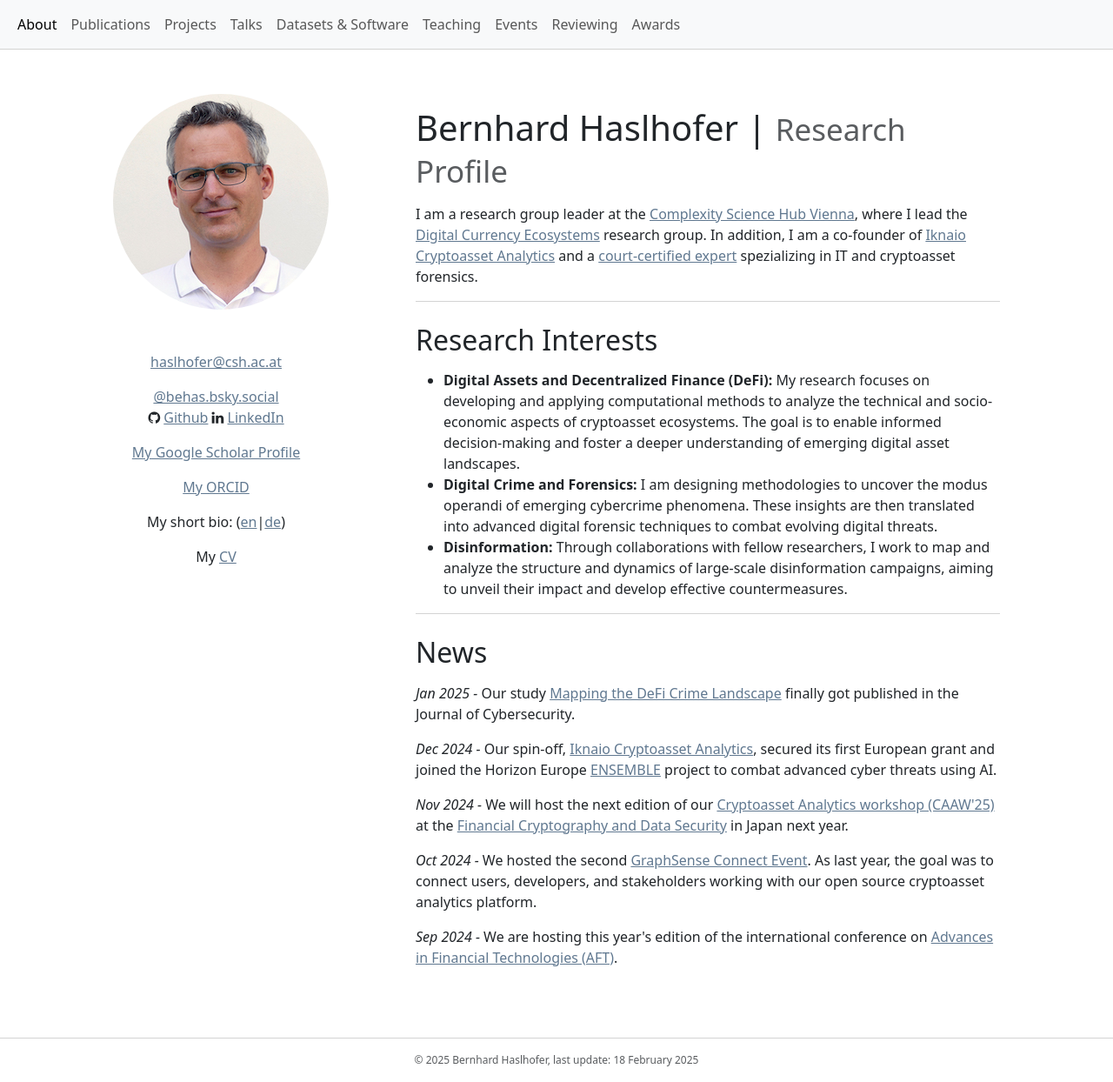
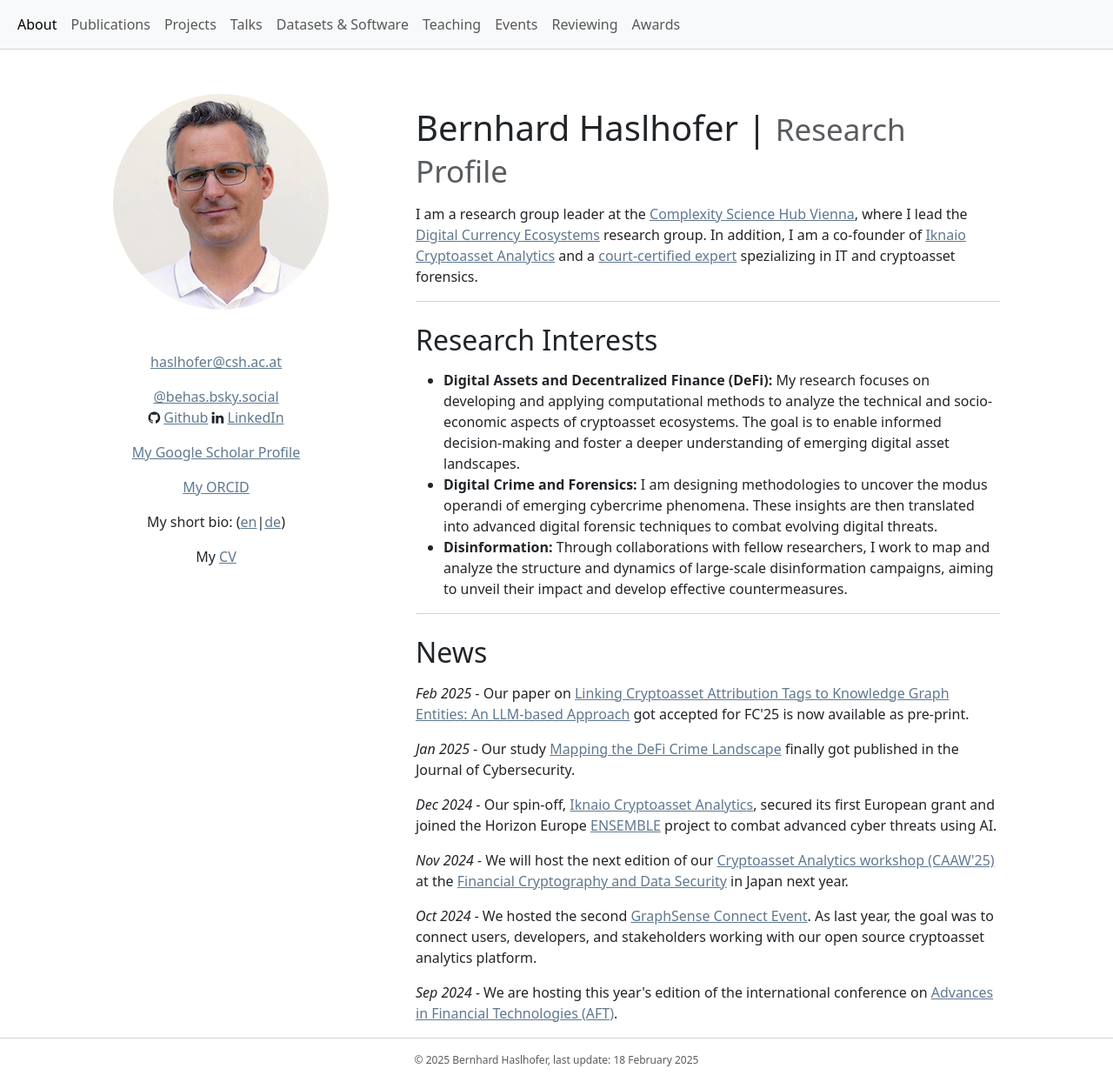
Before and after one commit to behas/behas.github.com, a Jekyll site: the page built from index.html, in a window 1280 px wide and 1244 px high. Shown: the whole window at 87% size. Built offline with Jekyll 4.4.1, drawn with Linux system fonts in a browser that asks for light colours; a style sheet for code colours, icons or effects is not loaded.

Commit message:
add news

```diff
--- a/_data/news.yml
+++ b/_data/news.yml
@@ -1,3 +1,8 @@
+- date: 2025-02-18
+  news: |
+    Our paper on <a href="https://arxiv.org/abs/2502.10453" target="_blank">Linking Cryptoasset Attribution Tags to Knowledge Graph Entities: An LLM-based Approach</a>
+    got accepted for FC'25 is now available as pre-print.
+
 - date: 2025-01-22
   news: |
     Our study <a href="https://academic.oup.com/cybersecurity/article/11/1/tyae029/7962044" target=_blank>Mapping the DeFi Crime Landscape</a> finally got published in
```
